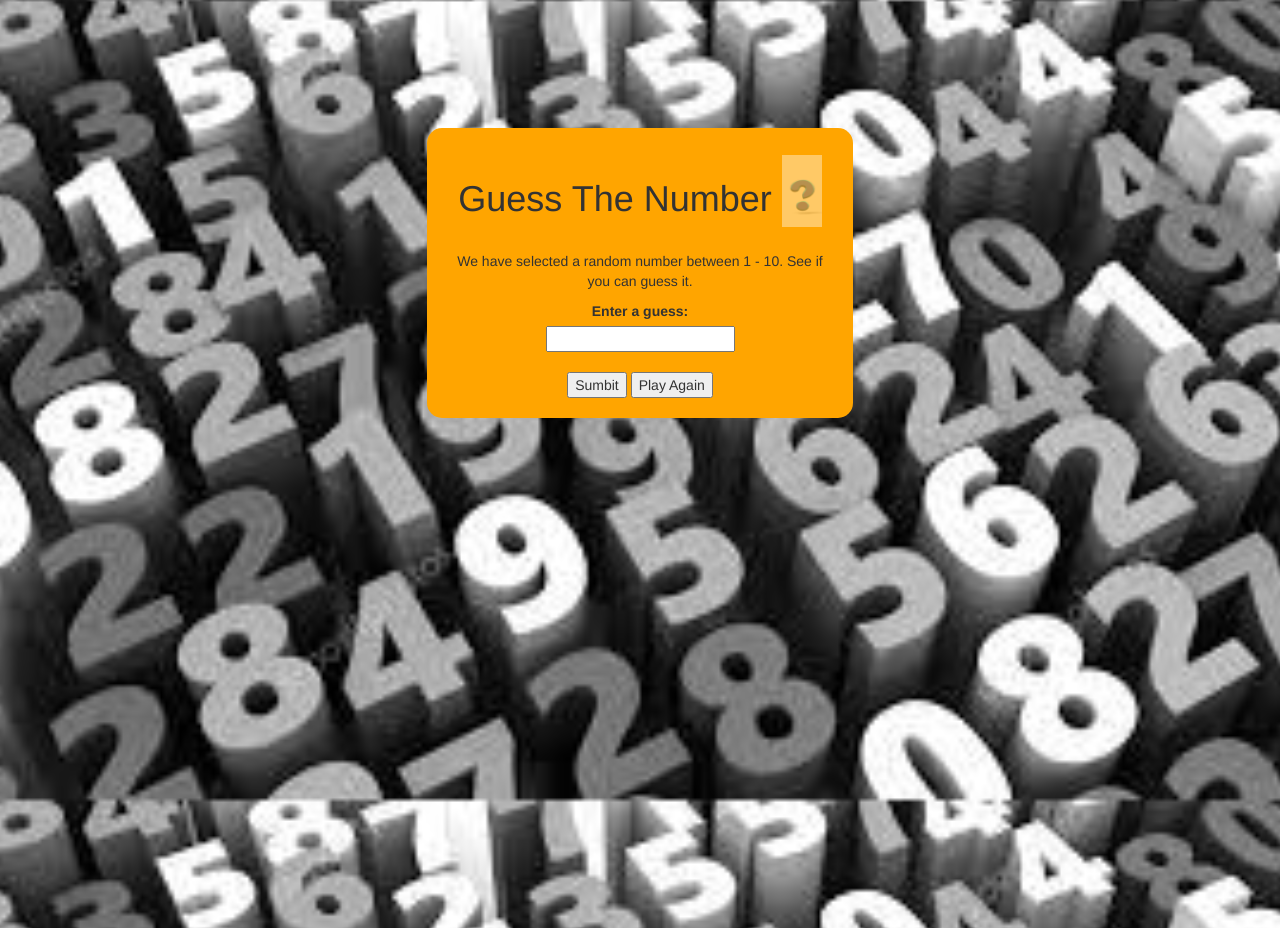
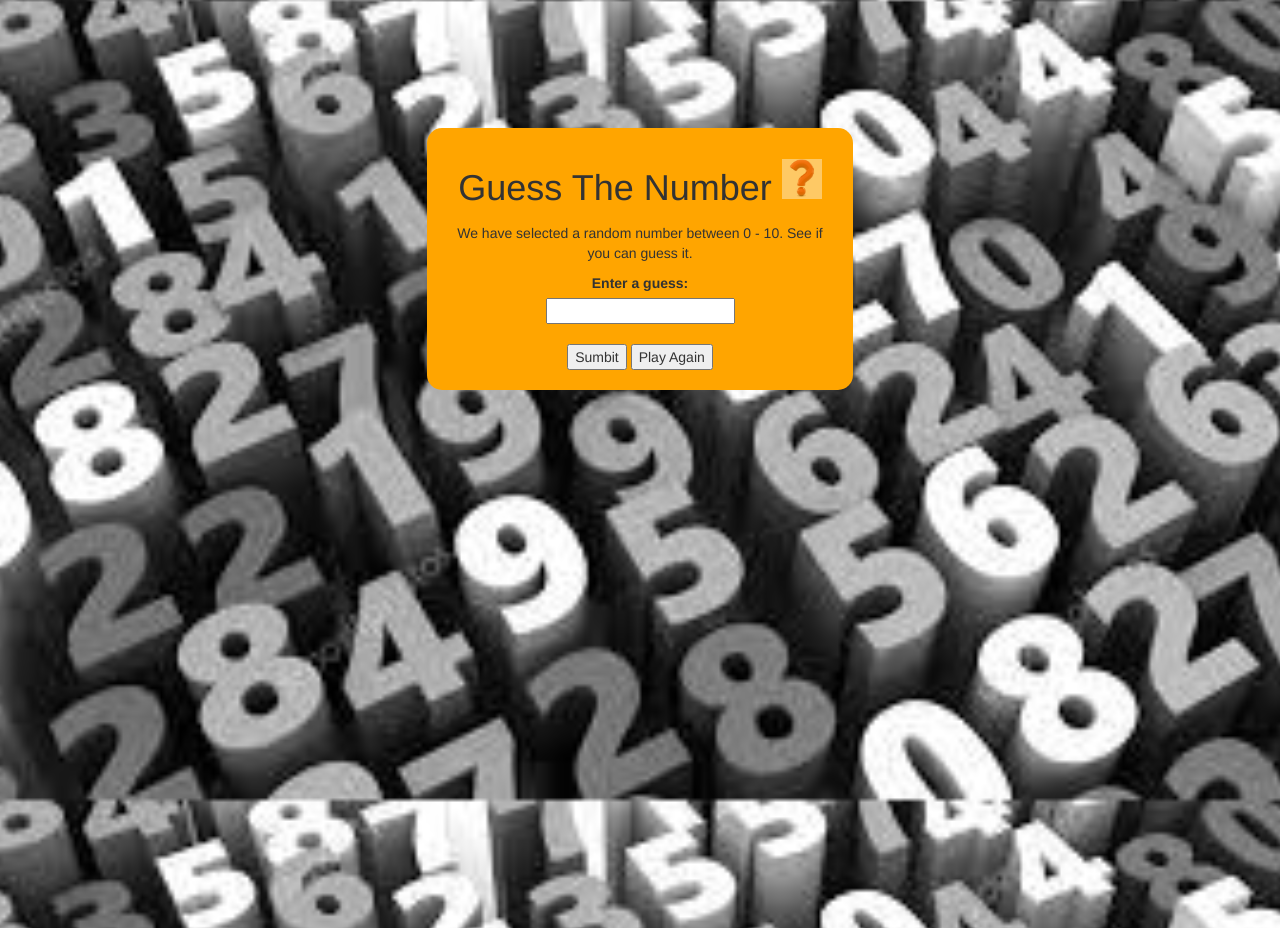
Before and after one commit to Shreyansh-Banger/GUESS_THE_NUMBER, a plain HTML site: page gamepage.html in a window 1280 px wide. Drawn offline with nearby package versions, Linux system fonts and the light colour scheme; a web font is replaced by a local one.

Commit message:
Update gamepage.html

```diff
--- a/gamepage.html
+++ b/gamepage.html
@@ -21,12 +21,12 @@
 
         <h1>Guess The Number
             <sup>
-                <img id="logo" src="q.gif">
+                <img id="logo" src="Question mark.gif">
                 </sup>
         </h1>
 
-        <p>We have selected a random number between 1 - 10.
-        See if you can guess it.</p>
+        <p>We have selected a random number between 0 - 10.
+        See if you can guess it. </p>
 
         <div>
             <label for="guessField">Enter a guess: </label>
```
